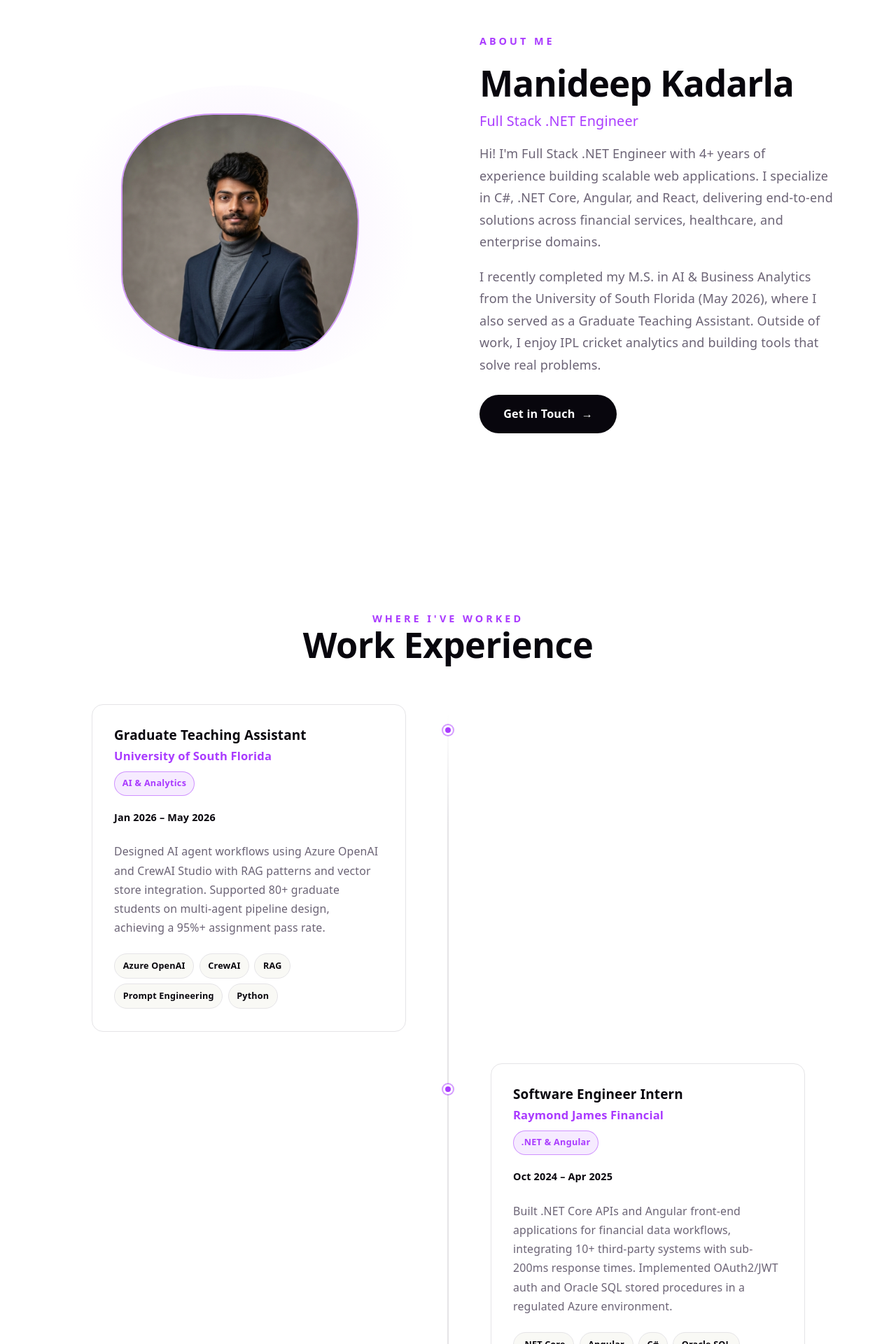
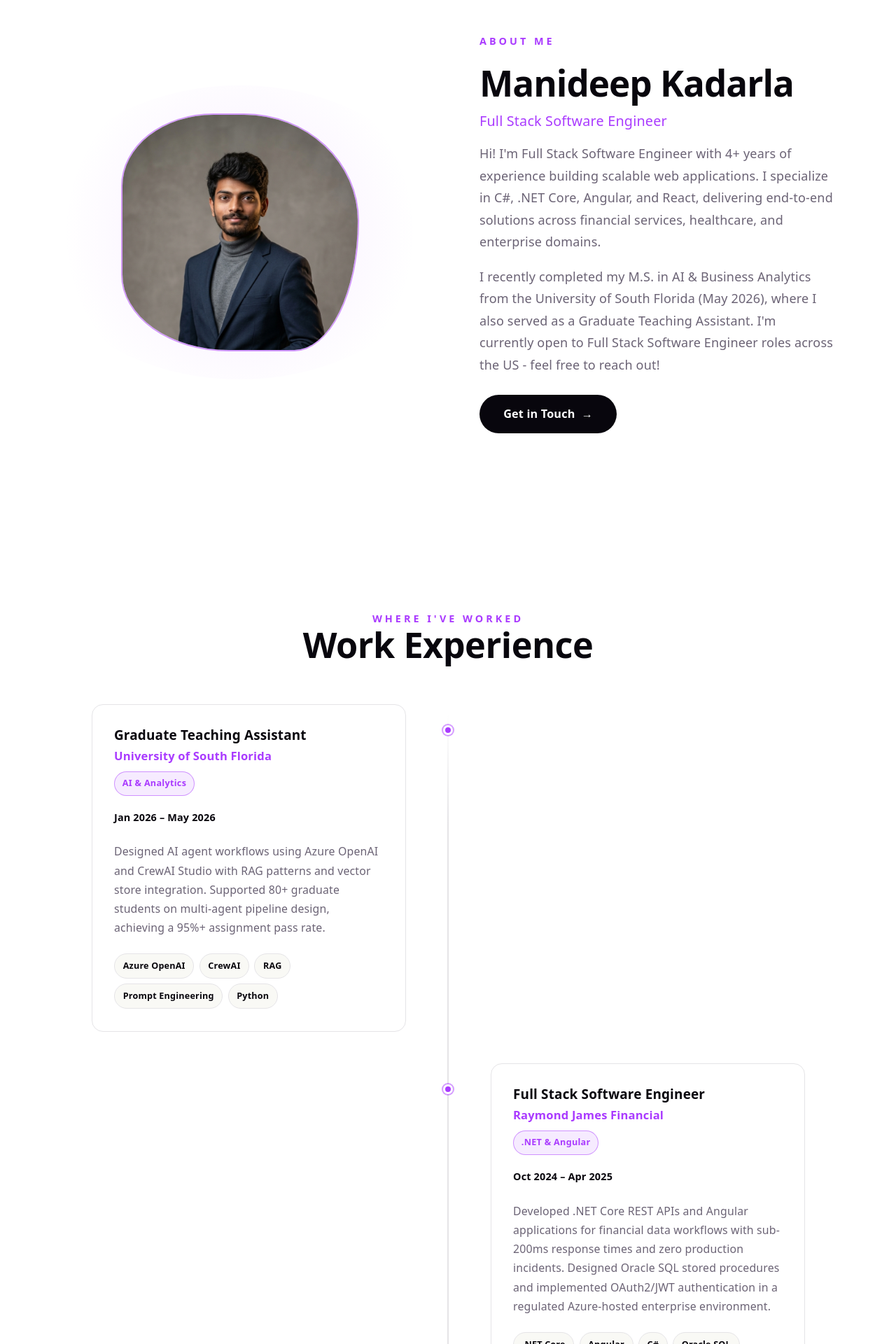
Before and after one commit to KadarlaManideep/portfolio, a React (Vite) app: page / in a window 1280 px wide. Shown: the part 880-2800 px from the top of the page at 70% size. Built offline with nearby package versions, Linux system fonts and the light colour scheme.

Commit message:
Add updated skills, projects, and resume PDF

```diff
--- a/src/components/About.jsx
+++ b/src/components/About.jsx
@@ -35,10 +35,10 @@ export default function About() {
         <div className={styles.textCol}>
           <p className={styles.label}>About Me</p>
           <h2 className={styles.name}>Manideep Kadarla</h2>
-          <p className={styles.title}>Full Stack .NET Engineer</p>
+          <p className={styles.title}>Full Stack Software Engineer</p>
 
           <p className={styles.bio}>
-            Hi! I&apos;m Full Stack .NET Engineer with 4+ years of experience building
+            Hi! I&apos;m Full Stack Software Engineer with 4+ years of experience building
             scalable web applications. I specialize in C#, .NET Core, Angular, and
             React, delivering end-to-end solutions across financial services, healthcare,
             and enterprise domains.
@@ -46,8 +46,8 @@ export default function About() {
           <p className={styles.bio}>
             I recently completed my M.S. in AI &amp; Business Analytics
             from the University of South Florida (May 2026), where I also served as a
-            Graduate Teaching Assistant. Outside of work, I enjoy IPL cricket analytics
-            and building tools that solve real problems.
+            Graduate Teaching Assistant. I'm currently open to Full Stack Software Engineer roles
+            across the US - feel free to reach out!
           </p>
 
           <a href="#contact" className={styles.cta}>
--- a/src/components/Education.jsx
+++ b/src/components/Education.jsx
@@ -22,7 +22,7 @@ const EDUCATION = [
     degree: 'Bachelor of Technology',
     field: 'Electronics & Communication Engineering',
     school: 'Sreenidhi Institute of Science and Technology',
-    location: 'Hyderabad, IN',
+    location: 'Hyderabad, India',
     period: '2018 – 2022',
     affiliation: null,
     courses: [
--- a/src/components/Experience.jsx
+++ b/src/components/Experience.jsx
@@ -14,12 +14,12 @@ const EXPERIENCES = [
   },
   {
     company: 'Raymond James Financial',
-    role: 'Software Engineer Intern',
+    role: 'Full Stack Software Engineer',
     focus: '.NET & Angular',
     period: 'Oct 2024 – Apr 2025',
     //location: 'St. Petersburg, FL',
     description:
-      'Built .NET Core APIs and Angular front-end applications for financial data workflows, integrating 10+ third-party systems with sub-200ms response times. Implemented OAuth2/JWT auth and Oracle SQL stored procedures in a regulated Azure environment.',
+      'Developed .NET Core REST APIs and Angular applications for financial data workflows with sub-200ms response times and zero production incidents. Designed Oracle SQL stored procedures and implemented OAuth2/JWT authentication in a regulated Azure-hosted enterprise environment.',
     tags: ['.NET Core', 'Angular', 'C#', 'Oracle SQL', 'Azure', 'OAuth2'],
   },
   {
@@ -27,17 +27,17 @@ const EXPERIENCES = [
     role: 'Associate Software Engineer',
     focus: '.NET & React',
     period: 'Mar 2022 – Jul 2024',
-    //location: 'Remote',
+    //location: 'Hyderabad, India',
     description:
       'Engineered ASP.NET Core microservices for healthcare billing handling 1M+ subscribers, cutting billing runtime by 35%. Built React.js portals reducing customer support calls by 30% and optimized SQL queries cutting latency by 70%.',
     tags: ['ASP.NET Core', 'React', 'C#', 'SQL Server', 'Azure', 'Docker', 'Kafka'],
   },
   {
     company: 'Suvidha Solutions',
-    role: 'Software Engineer Intern',
+    role: 'Junior Software Engineer',
     focus: 'TalentX Platform',
-    period: 'Jan 2021 – Sep 2021',
-    //location: 'Hyderabad, IN',
+    period: 'Jan 2021 – Feb 2022',
+    //location: 'Hyderabad, India',
     description:
       'Architected TalentX from scratch — an end-to-end enterprise hiring platform covering job postings, candidate tracking, and selection workflows with REST API integrations and T-SQL stored procedures.',
     tags: ['.NET', 'REST APIs', 'T-SQL', 'Linux'],
--- a/src/components/Hero.jsx
+++ b/src/components/Hero.jsx
@@ -5,7 +5,6 @@ const ROLES = [
   'Software Engineer',
   '.Net Developer',
   'Full Stack Developer',
-  'Frontend Developer',
   'Problem Solver',
 ]
 
@@ -48,7 +47,7 @@ export default function Hero() {
         </div>
 
         <p className={styles.tagline}>
-          Full Stack .NET Developer with 4+ years of experience building scalable web apps - M.S.in Artificial Intelligence & Business Analytics from USF.
+          Full Stack Software Engineer with 4+ years of experience building scalable web apps & M.S.in Artificial Intelligence & Business Analytics from USF.
         </p>
 
         <div className={styles.actions}>
--- a/src/components/Projects.jsx
+++ b/src/components/Projects.jsx
@@ -3,52 +3,28 @@ import styles from './Projects.module.css'
 
 const PROJECTS = [
   {
-    title: 'AI ChatBot Web App',
+    title: 'CricMetrics',
     description:
-      'A conversational AI assistant powered by a large language model. Features context-aware responses, streaming output, and a clean chat UI.',
-    tags: ['React', 'Node.js', 'REST API', 'TypeScript'],
-    link: '#',
+      'IPL analytics dashboard built with React, TypeScript, and Vite featuring 10 pages of data visualizations, CSV-based data pipeline via PapaParse, Recharts charts, and an AI chatbot (CricBot) powered by the Anthropic API.',
+    tags: ['React', 'TypeScript', 'Vite', 'Recharts', 'Anthropic API'],
+    link: 'https://github.com/KadarlaManideep/cricmetrics',
     gradient: 'linear-gradient(135deg, #667eea 0%, #764ba2 100%)',
   },
   {
-    title: 'Traffic Sign Detection',
+    title: 'FairShare',
     description:
-      'Deep learning model using CNN and Keras for classifying traffic signs. Achieved 97% accuracy on the GTSRB benchmark dataset.',
-    tags: ['Python', 'TensorFlow', 'Keras', 'AWS'],
-    link: '#',
+      'Full-stack group expense management app built with ASP.NET Core MVC and SQLite. Features CRUD operations, automated cost-splitting, live currency conversion via ExchangeRate API, Chart.js dashboards, and deployed on Azure App Service.',
+    tags: ['ASP.NET Core', 'C#', 'EF Core', 'SQLite', 'Azure', 'Chart.js'],
+    link: 'https://github.com/KadarlaManideep/FairShare-FinalProject',
     gradient: 'linear-gradient(135deg, #f093fb 0%, #f5576c 100%)',
   },
   {
-    title: 'Data Engineering Pipeline',
+    title: 'Crime Hotspot Analysis',
     description:
-      'Real-time data ingestion and analytics platform processing millions of events per day with sub-second latency and Power BI dashboards.',
-    tags: ['Kafka', 'Spark', 'PostgreSQL', 'Docker'],
-    link: '#',
-    gradient: 'linear-gradient(135deg, #4facfe 0%, #00f2fe 100%)',
-  },
-  {
-    title: 'Movie Ticket Booking',
-    description:
-      'Real-time ticket booking system with seat selection, payment processing via Stripe, and live availability updates using WebSockets.',
-    tags: ['Django', 'React', 'Firebase', 'Stripe'],
-    link: '#',
+      'Machine learning pipeline on 836K+ U.S. crime records (2020–2024). Engineered cyclic temporal features and K-Means geospatial clusters. Benchmarked Logistic Regression, KNN, Random Forest, and XGBoost — selected Random Forest with F1 score of 84%.',
+    tags: ['Python', 'Random Forest', 'XGBoost', 'SMOTE', 'K-Means', 'Jupyter'],
+    link: 'https://github.com/KadarlaManideep/crime-hotspot-analysis',
     gradient: 'linear-gradient(135deg, #43e97b 0%, #38f9d7 100%)',
-  },
-  {
-    title: 'E-Commerce Backend',
-    description:
-      'Scalable backend API for an e-commerce platform with product catalog, order management, and inventory tracking built with Spring Boot.',
-    tags: ['Spring Boot', 'Java', 'PostgreSQL', 'Docker'],
-    link: '#',
-    gradient: 'linear-gradient(135deg, #fa709a 0%, #fee140 100%)',
-  },
-  {
-    title: 'E-Learning Platform',
-    description:
-      'A responsive e-learning website with course listings, video playback, progress tracking, and a student dashboard.',
-    tags: ['HTML5', 'CSS3', 'JavaScript', 'Bootstrap'],
-    link: '#',
-    gradient: 'linear-gradient(135deg, #a18cd1 0%, #fbc2eb 100%)',
   },
 ]
 
--- a/src/components/Skills.jsx
+++ b/src/components/Skills.jsx
@@ -2,26 +2,26 @@ import styles from './Skills.module.css'
 
 const ROWS = [
   {
-    skills: ['C#', 'JavaScript', 'TypeScript', 'Python', 'Java', 'R', 'HTML5', 'CSS3'],
-    duration: '28s',
+    skills: ['C#', 'JavaScript', 'TypeScript', 'Python', 'Java', 'R', 'HTML5', 'CSS3', 'PL/SQL', 'T-SQL', 'XML', 'SCSS'],
+    duration: '32s',
   },
   {
-    skills: ['React JS', 'Angular', 'Next.js', 'Node.js', 'ASP.NET MVC', '.NET Core', 'Blazor', 'Material UI'],
-    duration: '34s',
+    skills: ['React JS', 'Angular', 'Next.js', 'Node.js', 'ASP.NET MVC', '.NET Core', 'Entity Framework Core', 'Redux', 'NgRx', 'RxJs', 'LINQ', 'Dapper', 'Bootstrap', 'Material UI'],
+    duration: '40s',
     reverse: true,
   },
   {
-    skills: ['SQL Server', 'PostgreSQL', 'MongoDB', 'Oracle SQL', 'MySQL', 'Redis', 'Cosmos DB', 'Snowflake'],
-    duration: '30s',
+    skills: ['SQL Server', 'PostgreSQL', 'MongoDB', 'Oracle SQL', 'MySQL', 'Redis', 'Cosmos DB', 'Snowflake', 'Vector Databases', 'SSMS', 'SSRS', 'SSIS'],
+    duration: '36s',
   },
   {
-    skills: ['Azure', 'AWS', 'Docker', 'Kubernetes', 'Kafka', 'Git', 'CI/CD', 'GitHub Copilot'],
-    duration: '36s',
+    skills: ['Azure', 'AWS', 'Docker', 'Kubernetes', 'Kafka', 'Git', 'CI/CD', 'GitHub Copilot', 'Azure DevOps', 'Jenkins', 'SonarQube', 'Linux', 'WSL', 'Postman'],
+    duration: '42s',
     reverse: true,
   },
   {
-    skills: ['Generative AI', 'LLMs', 'RAG Patterns', 'Azure AI Foundry', 'CrewAI Studio', 'Azure OpenAI', 'Prompt Engineering', 'Agentic Workflows'],
-    duration: '32s',
+    skills: ['Generative AI', 'LLMs', 'RAG Patterns', 'Azure AI Foundry', 'CrewAI Studio', 'Azure OpenAI', 'Prompt Engineering', 'Agentic Workflows', 'NUnit', 'MSTest', 'xUnit', 'TDD', 'SOLID Principles', 'OAuth2/JWT', 'OWASP'],
+    duration: '44s',
   },
 ]
 
```
Also changed, not shown: 1 other file (tests, documents, lock files or other folders).
